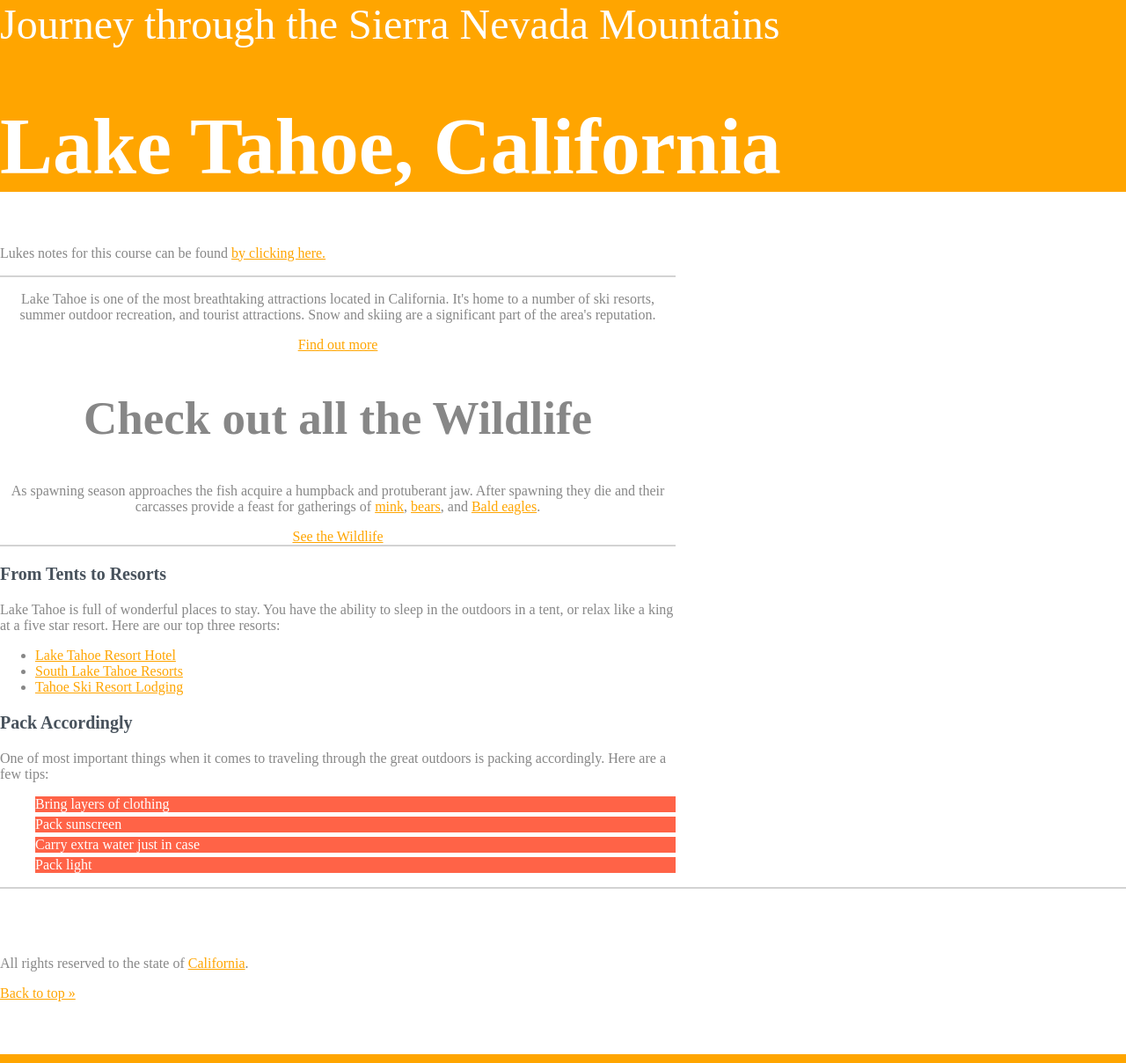
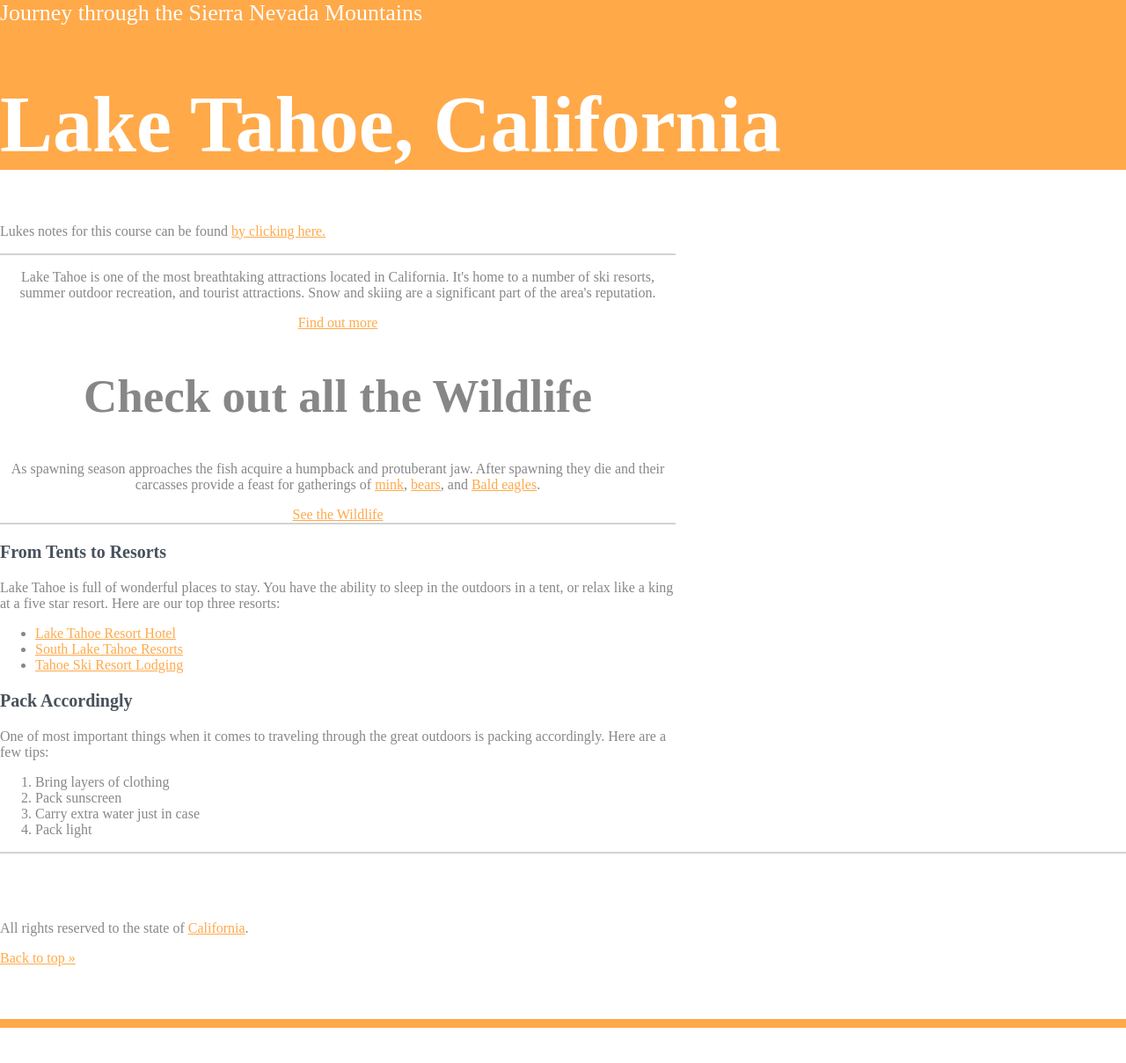
Before and after one commit to llogan382/practice-code, a PHP site: page /intro-css-course-treehouse/index.html in a window 1280 px wide. Shown: the whole page at 88% size. After the commit the page ends 1168 px from the top, so only its background shows below. Run offline with PHP 8.4, Linux system fonts and the light colour scheme.

Commit message:
commit before text-styles video

```diff
--- a/intro-css-course-treehouse/style.css
+++ b/intro-css-course-treehouse/style.css
@@ -1,80 +1,71 @@
+/* Type Selectors ------------------ */
 
-/* this is a SELECTOR * followed by a DECLARATION BLOCK */
-
-/* Type Selectors */
-
-body    {
+body {
     color: #878787;
     margin: 0;
-    font-size: 1em;
+    font-size: 1em; /* 16px */
   }
 
-/* id selectors */
-#main-footer    {
+  h1 {
+    font-size: 5.625rem; /* 90px/16px  */
+    color: rgba(255, 255, 255, 1); /* Alpha value of "1" makes element fully opaque */
+  }
+
+  h2 {
+    font-size: 3.3125em; /* 53px/16px  */
+  }
+
+  h3 {
+    font-size: 1.25em; /* 20px/16px  */
+    color: #48525c;
+  }
+
+  /* Pseudo-classes ------------------ */
+
+  a:link {
+    color: rgb(255, 169, 73);
+  }
+
+  a:visited {
+    color: lightblue;
+  }
+
+  a:hover {
+    color: rgba(255, 169, 73, .4);
+  }
+
+  a:active {
+    color: lightcoral;
+  }
+
+  /* ID Selectors -------------------- */
+
+  #main-footer {
     padding-top: 60px;
     padding-bottom: 60px;
-    border-bottom: solid 10px orange;
+    border-bottom: solid 10px #ffa949;
   }
 
-/* class selectors */
+  /* Class Selectors ----------------- */
+
   .main-header {
-    background-color: orange; /*makes our header bg orange */
+    background-color: #ffa949;
   }
 
   .title {
     color: white;
-    font-size: 3em;
+    font-size: 1.625rem; /* 26px/16px */
   }
 
-.primary-content, .secondary-content {
+  .primary-content,
+  .secondary-content {
     width: 60%;
   }
-/* type selectors */
-
-ol li {
-    background-color: tomato;
-    color: white;
-    margin-bottom: 5px;
-}
-
-h1  {
-    font-size: 90px;
-    color: white;
-}
-
-h2  {
-    font-size: 53px;
-}
-
-h3  {
-    font-size: 20px;
-    color: #48525c;
-}
-
 
   .primary-content {
     text-align: center;
   }
 
   .t-border {
-    border-top: 2px solid lightgrey;
+    border-top: 2px solid lightgrey; /* Top border styles */
   }
-
-a:link {
-    color: orange;
-}
-
-a:visited {
-    color: lightblue;
-}
-a:hover {
-    color: forestgreen;
-}
-
-a:active {
-    color: lightcoral;
-}
-:focus {
-    color: white;
-    background-color: orange;
-}
```
Lines whose indentation alone changed are shown as unchanged.
